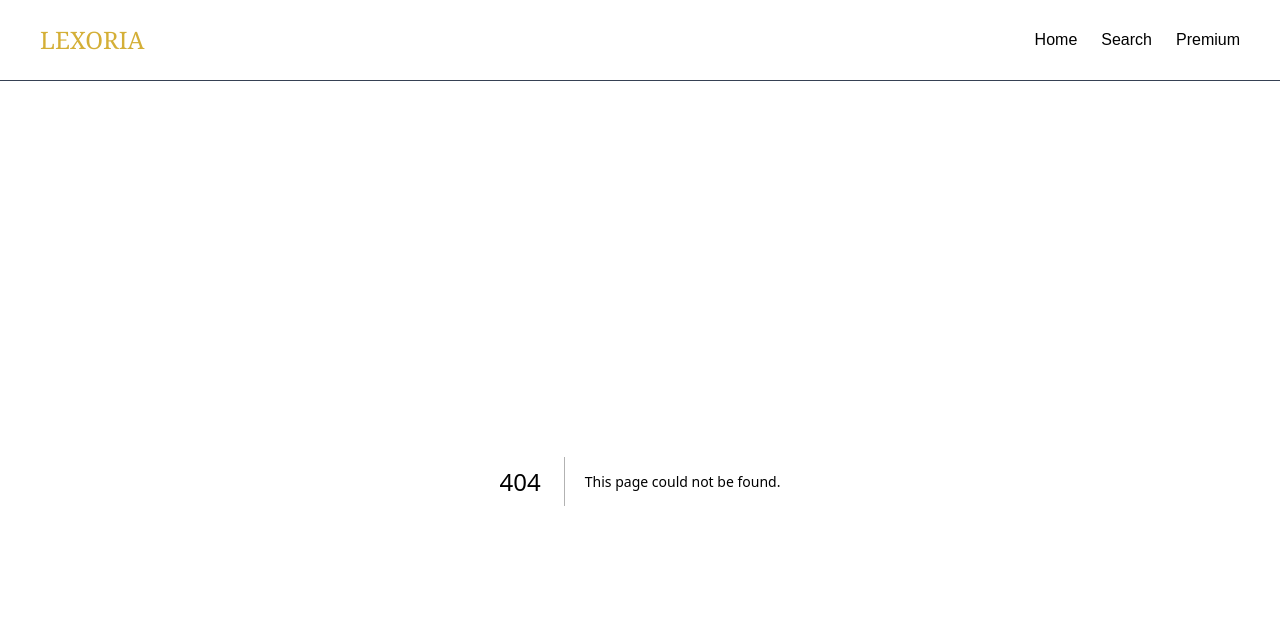
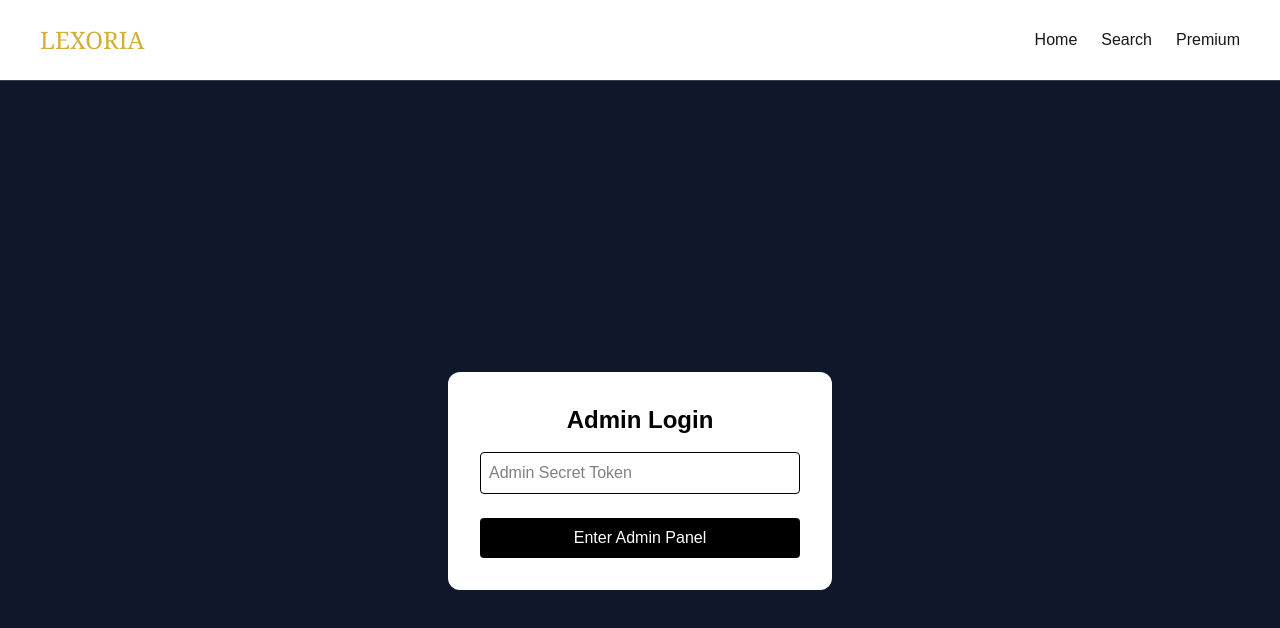
Before and after one commit to jay2323-tech/bookscavanger-frontend, a Next.js app: page /admin/login in a window 1280 px wide. Before the commit this address had no page. Shown: the top 628 px of the page. Built offline with nearby package versions, Linux system fonts and the light colour scheme.

Commit message:
Add admin analytics UI and recent activity

```diff
--- a/app/admin/dashboard/page.tsx
+++ b/app/admin/dashboard/page.tsx
@@ -1,5 +1,6 @@
 "use client";
 
+import { useRouter } from "next/navigation";
 import { useEffect, useState } from "react";
 
 type Stats = {
@@ -10,40 +11,59 @@ type Stats = {
 };
 
 export default function AdminDashboard() {
+  const router = useRouter();
   const [stats, setStats] = useState<Stats | null>(null);
+  const [analytics, setAnalytics] = useState<any[]>([]);
   const [error, setError] = useState("");
 
+  const fetchAnalytics = async (token: string) => {
+    const res = await fetch(
+      `${process.env.NEXT_PUBLIC_BACKEND_URL}/api/admin/analytics`,
+      {
+        headers: { Authorization: `Bearer ${token}` },
+      }
+    );
+    const data = await res.json();
+    setAnalytics(data);
+  };
+
   useEffect(() => {
+    const token = localStorage.getItem("admin_token");
+
+    if (!token) {
+      router.push("/admin/login");
+      return;
+    }
+
     const fetchStats = async () => {
       try {
         const res = await fetch(
           `${process.env.NEXT_PUBLIC_BACKEND_URL}/api/admin/stats`,
           {
             headers: {
-              Authorization: `Bearer ${process.env.NEXT_PUBLIC_ADMIN_KEY}`,
+              Authorization: `Bearer ${token}`,
             },
           }
         );
 
-        if (!res.ok) throw new Error("Failed to fetch stats");
+        if (!res.ok) throw new Error("Unauthorized");
 
         const data = await res.json();
         setStats(data);
+        fetchAnalytics(token);
       } catch (err) {
-        setError("Unable to load admin data");
+        console.error(err);
+        setError("Access denied or failed to load admin data");
+        localStorage.removeItem("admin_token");
+        router.push("/admin/login");
       }
     };
 
     fetchStats();
   }, []);
 
-  if (error) {
-    return <p className="p-10 text-red-500">{error}</p>;
-  }
-
-  if (!stats) {
-    return <p className="p-10">Loading Admin Dashboard...</p>;
-  }
+  if (error) return <p className="p-10 text-red-500">{error}</p>;
+  if (!stats) return <p className="p-10">Loading Admin Dashboard...</p>;
 
   return (
     <main className="min-h-screen bg-[#0F172A] text-white p-10">
@@ -54,6 +74,28 @@ export default function AdminDashboard() {
         <Card title="Total Books" value={stats.totalBooks} />
         <Card title="Platform Status" value={stats.status} />
       </div>
+
+      {/* 📊 Recent Activity */}
+      <h2 className="mt-10 text-2xl text-[#D4AF37]">Recent Activity</h2>
+
+      <ul className="mt-4 space-y-2">
+        {analytics.map((a, i) => (
+          <li key={i} className="bg-gray-800 p-3 rounded">
+            <b>{a.event_type}</b> —{" "}
+            {new Date(a.created_at).toLocaleString()}
+          </li>
+        ))}
+      </ul>
+
+      <button
+        className="mt-10 bg-red-500 px-4 py-2 rounded"
+        onClick={() => {
+          localStorage.removeItem("admin_token");
+          router.push("/admin/login");
+        }}
+      >
+        Logout Admin
+      </button>
     </main>
   );
 }
--- /dev/null
+++ b/app/admin/layout.tsx
@@ -0,0 +1,3 @@
+export default function AdminLayout({ children }: { children: React.ReactNode }) {
+  return <>{children}</>;
+}
--- /dev/null
+++ b/app/admin/login/page.tsx
@@ -0,0 +1,45 @@
+"use client";
+
+import { useRouter } from "next/navigation";
+import { useState } from "react";
+
+export default function AdminLoginPage() {
+  const router = useRouter();
+  const [token, setToken] = useState("");
+  const [error, setError] = useState("");
+
+  const handleLogin = () => {
+    if (!token) {
+      setError("Enter admin token");
+      return;
+    }
+
+    localStorage.setItem("admin_token", token);
+    router.push("/admin/dashboard");
+  };
+
+  return (
+    <main className="min-h-screen flex items-center justify-center bg-[#0F172A] text-white">
+      <div className="bg-white text-black p-8 rounded-xl w-96">
+        <h2 className="text-2xl font-bold mb-4 text-center">Admin Login</h2>
+
+        <input
+          type="password"
+          className="w-full p-2 border mb-3 rounded"
+          placeholder="Admin Secret Token"
+          value={token}
+          onChange={(e) => setToken(e.target.value)}
+        />
+
+        {error && <p className="text-red-500 text-sm">{error}</p>}
+
+        <button
+          onClick={handleLogin}
+          className="w-full bg-black text-white p-2 rounded mt-3"
+        >
+          Enter Admin Panel
+        </button>
+      </div>
+    </main>
+  );
+}
```
